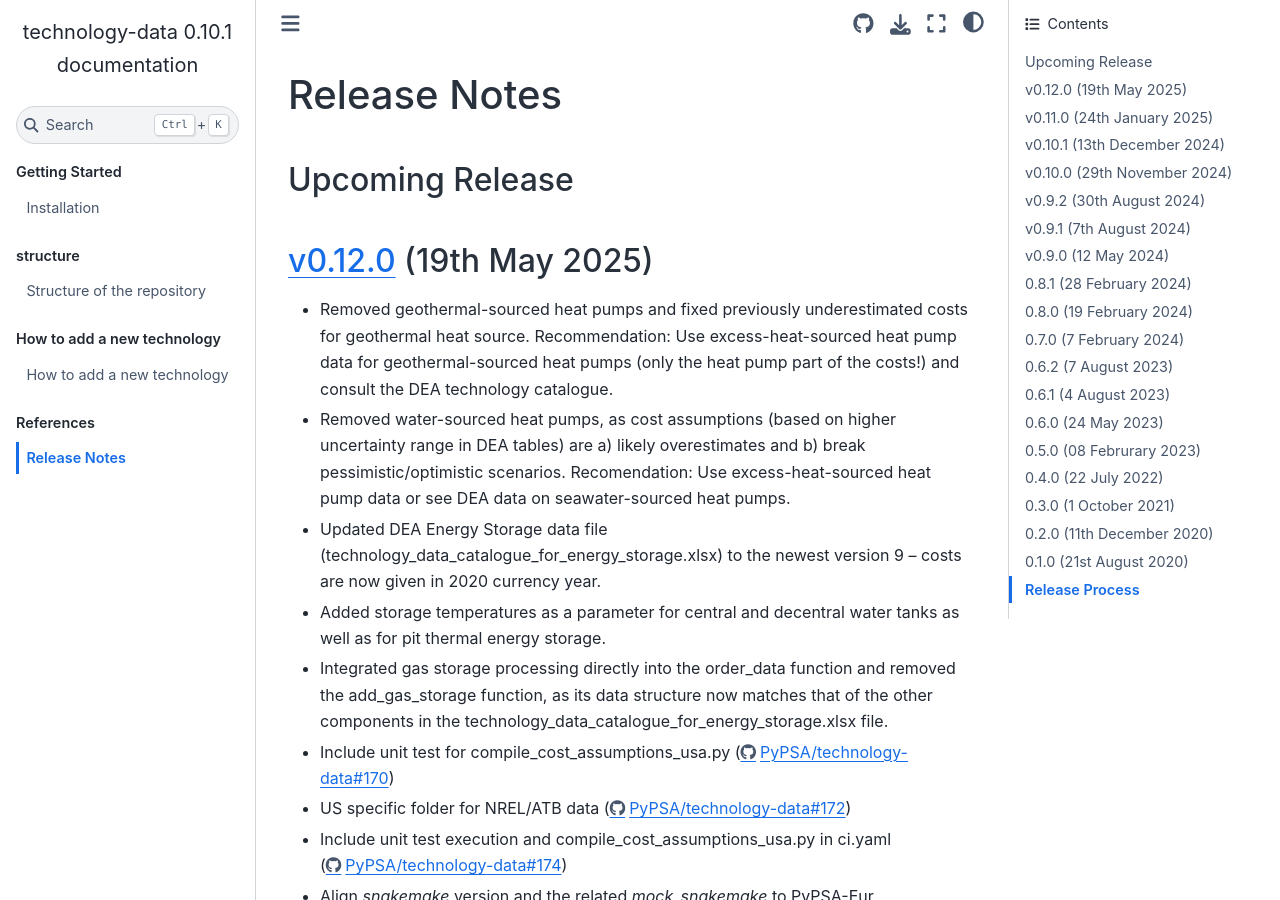
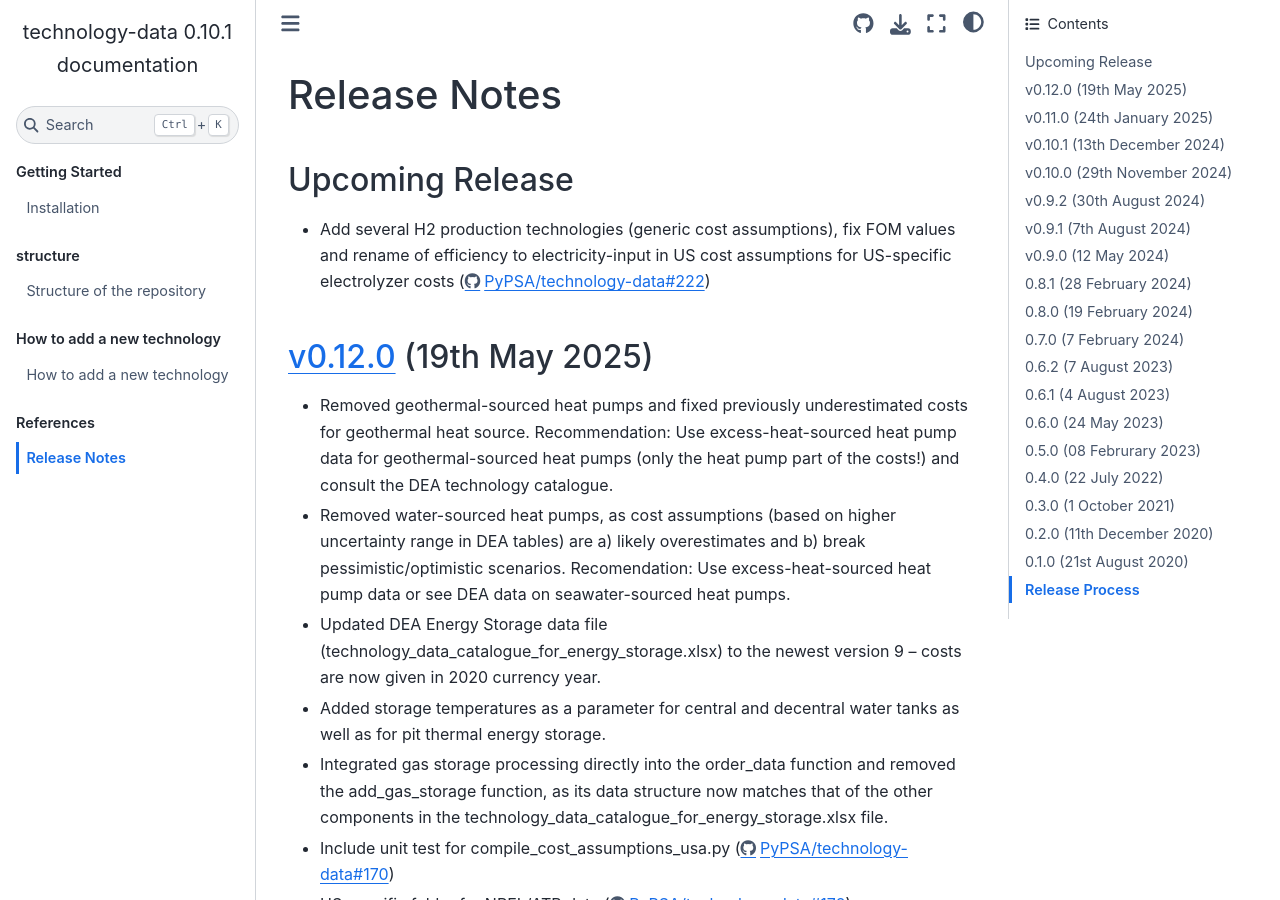
Before and after one commit to PyPSA/technology-data, a Sphinx documentation site: the page built from docs/release_notes.rst, in a window 1280 px wide and 900 px high. Built offline with Sphinx 7.4.7 and the Sphinx Book theme 1.1.4, drawn with Linux system fonts in a browser that asks for light colours.

Commit message:
add generic electrolyzer kinds + correct electrolyzer FOM US (#222)
* add generic electrolyzer kinds + correct electrolyzer FOM US

* update release notes

* update unit tests after removing fossil- and biomass-based H2 production from manual_inputs_usa

* fix units for coal gasification and biomass-based H2 production

* address review

* add blue hydrogen production and heavy oil partial oxidation

* update unit tests

* distinguish medium and large electrolyzer, add note on PEM lifetime

* update currency year

* remove unnecessary lock files

```diff
--- a/docs/release_notes.rst
+++ b/docs/release_notes.rst
@@ -15,6 +15,8 @@
 
 ..   The features listed below are not released yet, but will be part of the next release!
 ..   To use the features already you have to use the ``master`` branch.
+
+* Add several H2 production technologies (generic cost assumptions), fix FOM values and rename of efficiency to electricity-input in US cost assumptions for US-specific electrolyzer costs (https://github.com/PyPSA/technology-data/pull/222)
 
 `v0.12.0 <https://github.com/PyPSA/technology-data/releases/tag/v0.12.0>`__ (19th May 2025)
 =======================================================================================
```
Also changed, not shown: 17 other files.
